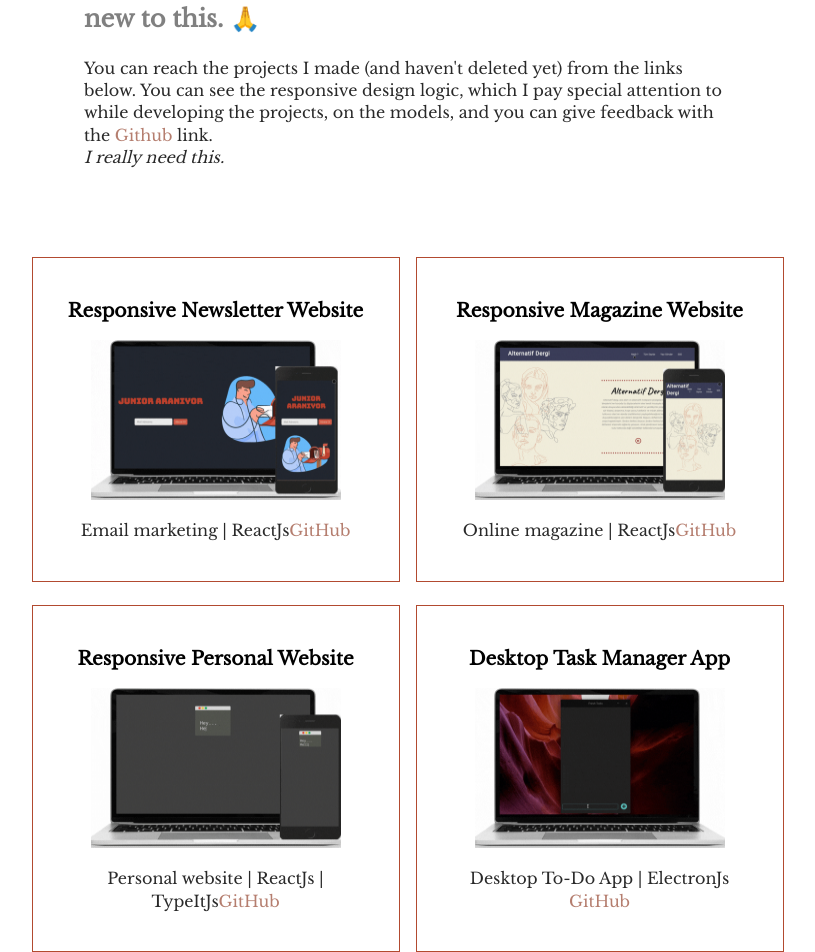
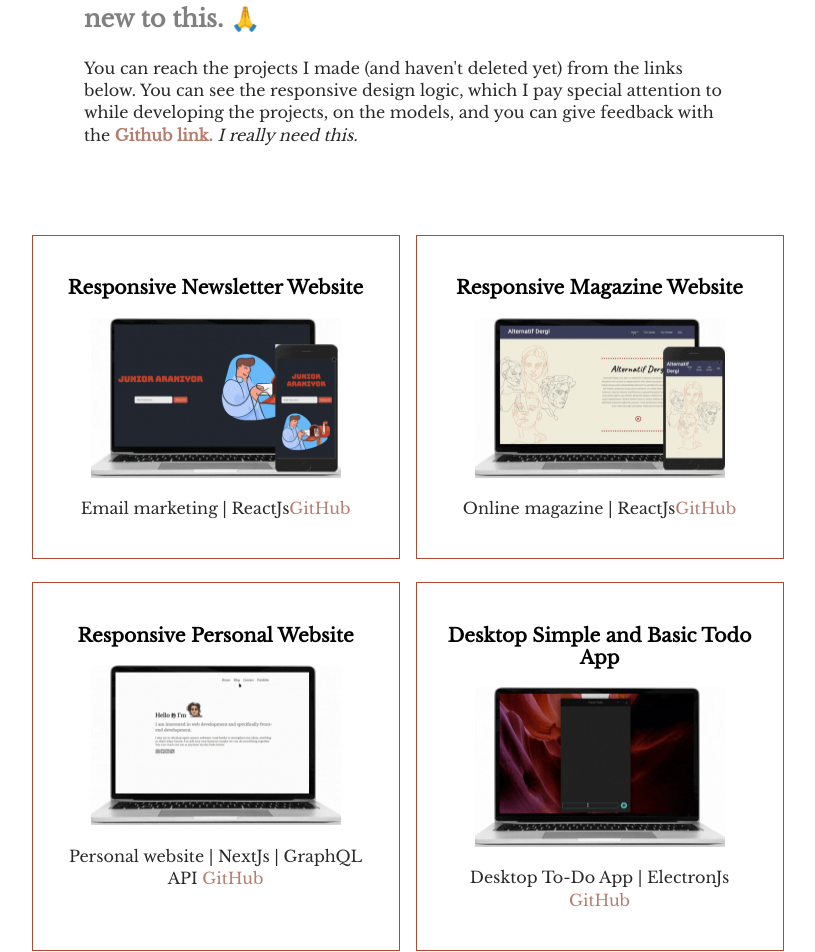
Before and after one commit to eneskutlay/website, a Next.js app: page /portfolio in a window 1280 px wide. Shown: the part 240-1192 px from the top of the page, without its empty margins (236-1051 px from the left). Built offline with nearby package versions, Linux system fonts and the light colour scheme.

Commit message:
routing issue fixed

```diff
--- a/pages/portfolio.js
+++ b/pages/portfolio.js
@@ -10,12 +10,11 @@ const portfolio = () => {
           You can reach the projects I made (and haven't deleted yet) from the
           links below. You can see the responsive design logic, which I pay
           special attention to while developing the projects, on the models, and
-          you can give feedback with the{" "}
+          you can give feedback with the
           <a target="_blank" href="https://github.com/eneskutlay">
-            Github
-          </a>{" "}
-          link. <br />
-          <i>I really need this.</i>
+            <b> Github link. </b>
+          </a>
+          <i> I really need this.</i>
         </p>
       </div>
       <div className={styles.projects}>
@@ -35,13 +34,13 @@ const portfolio = () => {
         />
         <Projects
           title="Responsive Personal Website"
-          details="Personal website | ReactJs | TypeItJs"
+          details="Personal website | NextJs | GraphQL API "
           src="/personal.gif"
           alt="me"
-          repo="https://github.com/eneskutlay/eneskutlay.github.io"
+          repo="https://github.com/eneskutlay/website"
         />
         <Projects
-          title="Desktop Task Manager App"
+          title="Desktop Simple and Basic Todo App"
           details="Desktop To-Do App | ElectronJs "
           src="/todo.gif"
           alt="me"
```
Also changed, not shown: public/personal.gif, 1 other file (tests, documents, lock files or other folders).
